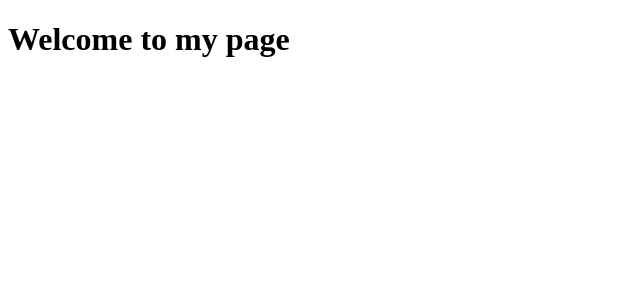
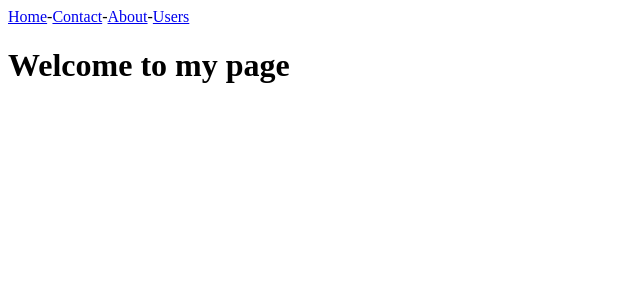
Before and after one commit to SabantuYusuf/nextproject_1, a Next.js app: page / in a window 1280 px wide. Shown: the top 300 px of the page, without its empty margins (0-640 px from the left). Built offline with nearby package versions, Linux system fonts and the light colour scheme.

Commit message:
set up home,contact, about and users routes

```diff
--- a/pages/index.js
+++ b/pages/index.js
@@ -1,15 +1,22 @@
 import React, { Component } from 'react';
+import Link from 'next/link';
 
 class Home extends Component {
     render(){
         return(
             <>
+            <div>
+                <nav>
+                    <Link href='/'><a >Home</a></Link>-
+                    <Link href='/contact'><a>Contact</a></Link>-
+                    <Link href='/about'><a>About</a></Link>-
+                    <Link href='users'><a>Users</a></Link>
+                </nav>
+            </div>
                 <h1>Welcome to my page</h1>
             </>
-
         )
     }
-
 }
 
 export default Home;
```
Also changed, not shown: pages/about.js (added, +13 -0 lines), pages/contact.js (added, +13 -0 lines), pages/users/index.js (added, +13 -0 lines), pages/users/profile.js (added, +13 -0 lines).
